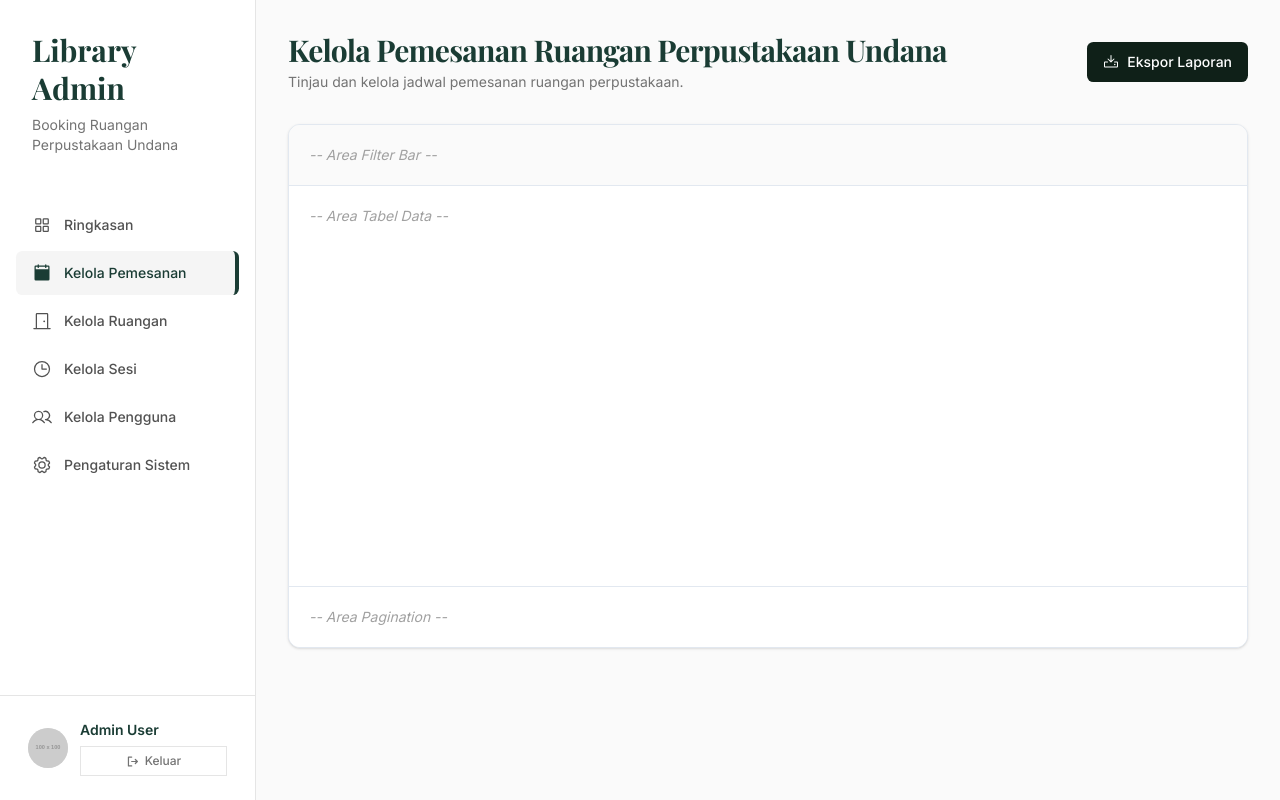
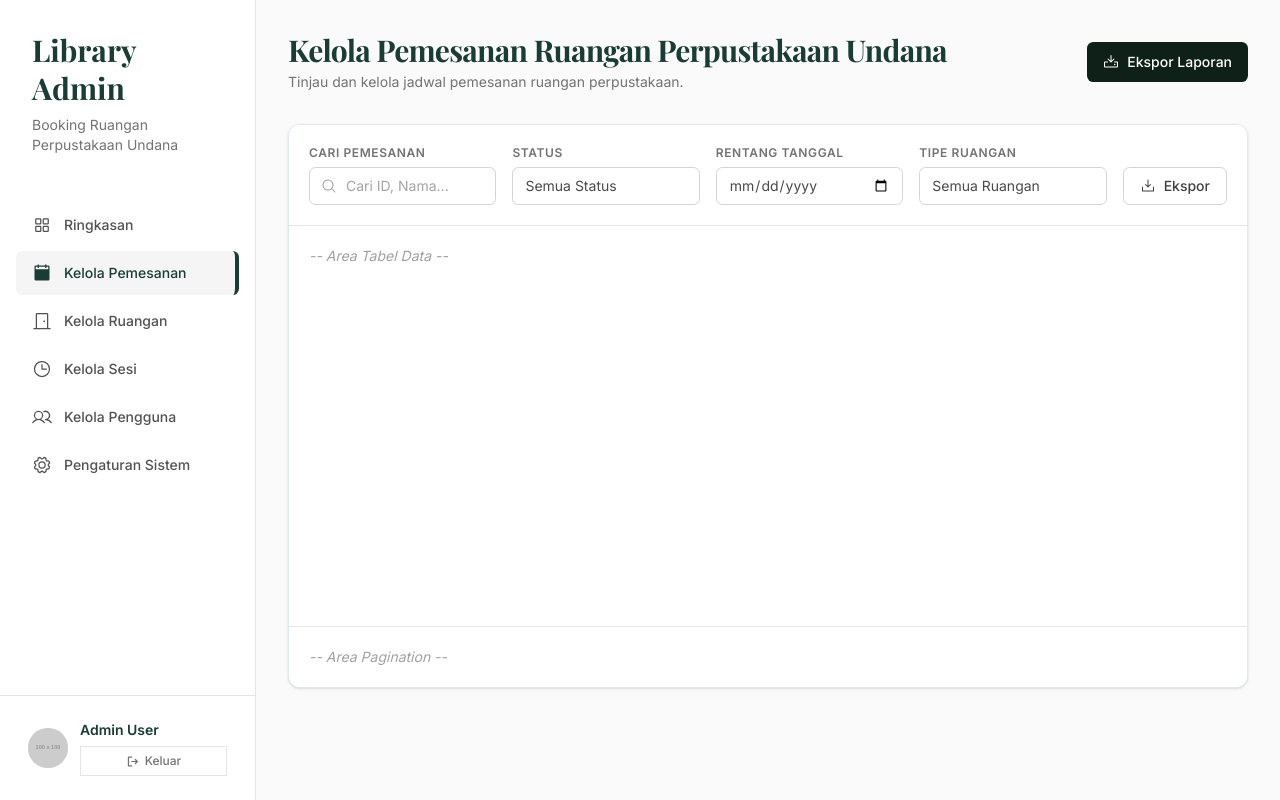
Before and after one commit to legacyditt/booking-room-perpusUndana, a Next.js app in the folder frontend/: page /admin/reservations in a window 1280 px wide. Built offline with nearby package versions, Linux system fonts and the light colour scheme; a web font is replaced by a local one.

Commit message:
feat(admin): create and integrate reservation filters component

```diff
--- a/frontend/src/app/(admin)/admin/reservations/page.tsx
+++ b/frontend/src/app/(admin)/admin/reservations/page.tsx
@@ -1,7 +1,8 @@
-"use client"
+"use client";
 
-import React from 'react';
-import { DownloadIcon } from '@phosphor-icons/react';
+import React from "react";
+import { DownloadIcon } from "@phosphor-icons/react";
+import { ReservationFilters } from "@/features/admin/components/ReservationFilters";
 
 export default function AdminReservationsPage() {
   return (
@@ -25,21 +26,22 @@ export default function AdminReservationsPage() {
       {/* ── Kontainer Utama (Filter, Tabel, Pagination) ── */}
       <div className="bg-white border border-[#E2E8F0] rounded-xl shadow-sm overflow-hidden flex flex-col">
 
-        {/* Placeholder: Filter Bar */}
-        <div className="p-5 border-b border-[#E2E8F0] bg-[#FAFAFA]">
-          <p className="text-sm text-neutral-400 italic">-- Area Filter Bar --</p>
-        </div>
+        {/* Filter Bar */}
+        <ReservationFilters />
 
         {/* Placeholder: Tabel Data */}
         <div className="flex-1 p-5 min-h-[400px]">
-          <p className="text-sm text-neutral-400 italic">-- Area Tabel Data --</p>
+          <p className="text-sm text-neutral-400 italic">
+            -- Area Tabel Data --
+          </p>
         </div>
 
         {/* Placeholder: Pagination */}
         <div className="p-5 border-t border-[#E2E8F0] bg-white flex justify-between items-center">
-          <p className="text-sm text-neutral-400 italic">-- Area Pagination --</p>
+          <p className="text-sm text-neutral-400 italic">
+            -- Area Pagination --
+          </p>
         </div>
-
       </div>
     </div>
   );
--- /dev/null
+++ b/frontend/src/features/admin/components/ReservationFilters.tsx
@@ -0,0 +1,77 @@
+"use client"
+
+import React from "react";
+import { MagnifyingGlass, DownloadSimple } from "@phosphor-icons/react";
+
+export function ReservationFilters() {
+  return (
+    <div className="p-5 border-b border-[#E2E8F0] bg-white">
+      <div className="flex flex-col xl:flex-row gap-4 items-end">
+
+        {/* Grup Form Filter (Grid) */}
+        <div className="grid grid-cols-1 md:grid-cols-2 lg:grid-cols-4 gap-4 flex-1 w-full">
+
+          {/* Pencarian */}
+          <div className="flex flex-col gap-1.5">
+            <label className="text-xs font-semibold text-neutral-500 uppercase tracking-wider">
+              Cari Pemesanan
+            </label>
+            <div className="relative">
+              <MagnifyingGlass className="absolute left-3 top-1/2 -translate-y-1/2 text-neutral-400 w-4 h-4" />
+              <input
+                type="text"
+                placeholder="Cari ID, Nama..."
+                className="w-full pl-9 pr-3 py-2 text-sm border border-neutral-300 rounded-md focus:outline-none focus:ring-1 focus:ring-primary focus:border-primary transition-colors"
+              />
+            </div>
+          </div>
+
+          {/* Status Dropdown */}
+          <div className="flex flex-col gap-1.5">
+            <label className="text-xs font-semibold text-neutral-500 uppercase tracking-wider">
+              Status
+            </label>
+            <select className="w-full px-3 py-2 text-sm border border-neutral-300 rounded-md bg-white focus:outline-none focus:ring-1 focus:ring-primary focus:border-primary transition-colors appearance-none">
+              <option value="all">Semua Status</option>
+              <option value="pending">Menunggu</option>
+              <option value="approved">Disetujui</option>
+              <option value="completed">Selesai</option>
+              <option value="cancelled">Dibatalkan</option>
+            </select>
+          </div>
+
+          {/* Tanggal */}
+          <div className="flex flex-col gap-1.5">
+            <label className="text-xs font-semibold text-neutral-500 uppercase tracking-wider">
+              Rentang Tanggal
+            </label>
+            <input
+              type="date"
+              className="w-full px-3 py-2 text-sm border border-neutral-300 rounded-md focus:outline-none focus:ring-1 focus:ring-primary focus:border-primary transition-colors"
+            />
+          </div>
+
+          {/* Tipe Ruangan */}
+          <div className="flex flex-col gap-1.5">
+            <label className="text-xs font-semibold text-neutral-500 uppercase tracking-wider">
+              Tipe Ruangan
+            </label>
+            <select className="w-full px-3 py-2 text-sm border border-neutral-300 rounded-md bg-white focus:outline-none focus:ring-1 focus:ring-primary focus:border-primary transition-colors appearance-none">
+              <option value="all">Semua Ruangan</option>
+              <option value="regular">Reguler</option>
+              <option value="premium">Premium</option>
+              <option value="discussion">Ruang Diskusi</option>
+            </select>
+          </div>
+
+        </div>
+
+        {/* Tombol Export Filter */}
+        <button className="flex items-center justify-center gap-2 px-4 py-2 text-sm font-medium text-neutral-700 bg-white border border-neutral-300 rounded-md hover:bg-neutral-50 transition-colors w-full xl:w-auto h-[38px]">
+          <DownloadSimple className="w-4 h-4" />
+          Ekspor
+        </button>
+      </div>
+    </div>
+  );
+}
```
